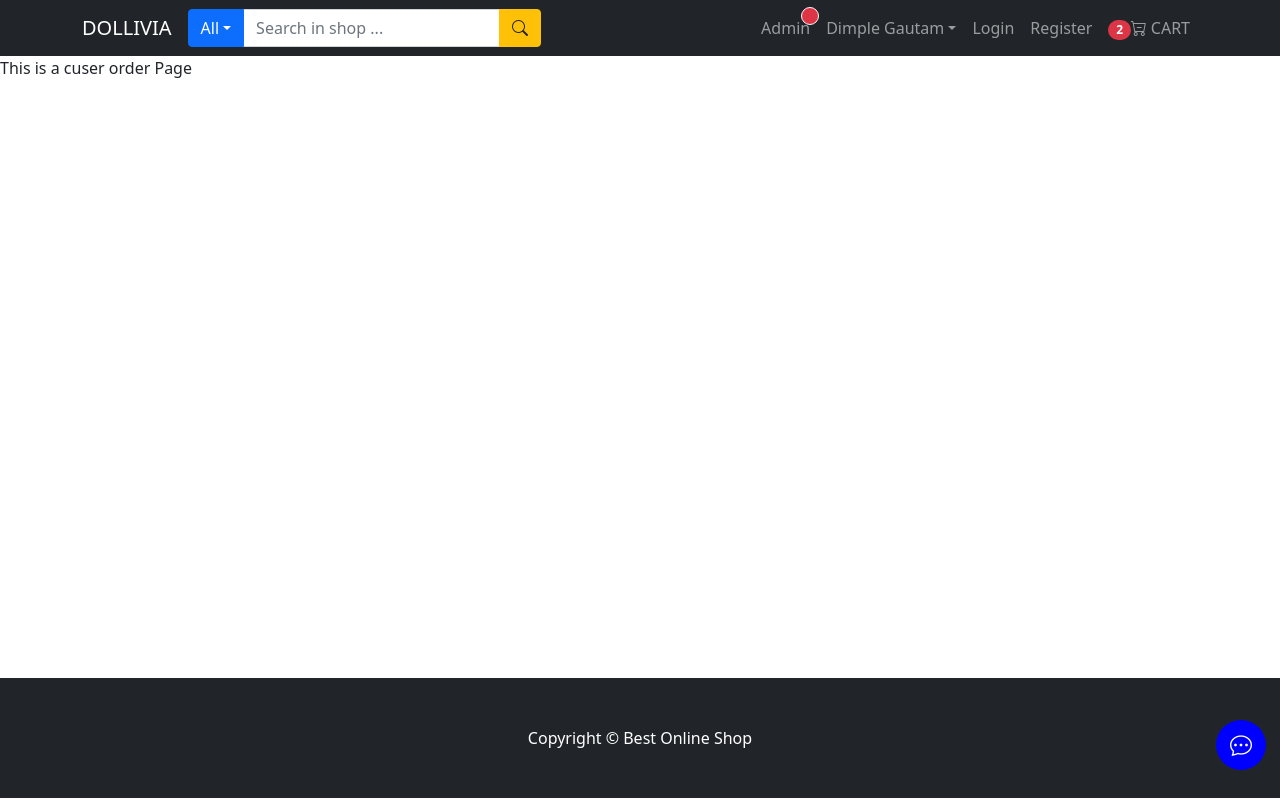
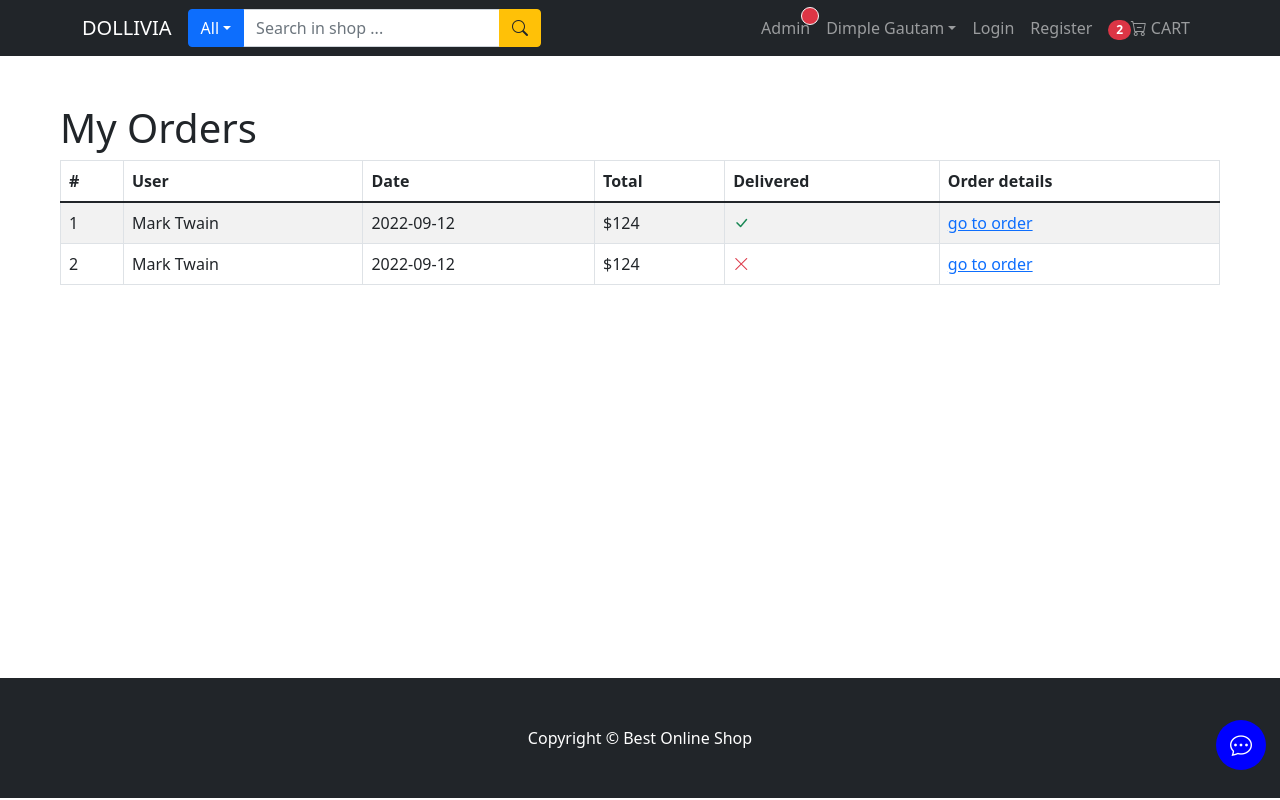
Before and after one commit to Dimple53/E-commerce_Website, a React (Create React App) app in the folder E-commerceApplication/frontend/: page /user/my-orders in a window 1280 px wide. Built offline with nearby package versions, Linux system fonts and the light colour scheme.

Commit message:
user order page

```diff
--- a/E-commerceApplication/frontend/src/pages/user/UserOrdersPage.js
+++ b/E-commerceApplication/frontend/src/pages/user/UserOrdersPage.js
@@ -1,4 +1,43 @@
+import { Row, Col, Table } from "react-bootstrap";
+import { Link } from "react-router-dom";
 const UserOrdersPage = () => {
-  return <p>This is a cuser order Page</p>;
+  return (
+    <Row className="m-5">
+      <Col md={12}>
+        <h1>My Orders</h1>
+        <Table striped bordered hover>
+          <thead>
+            <tr>
+              <th>#</th>
+              <th>User</th>
+              <th>Date</th>
+              <th>Total</th>
+              <th>Delivered</th>
+              <th>Order details</th>
+            </tr>
+          </thead>
+          <tbody>
+            {["bi bi-check-lg text-success", "bi bi-x-lg text-danger"].map(
+              (item, idx) => (
+                <tr key={idx}>
+                  <td>{idx +1}</td>
+                  <td>Mark Twain</td>
+                  <td>2022-09-12</td>
+                  <td>$124</td>
+                  <td>
+                    <i className={item}></i>
+                  </td>
+                  <td>
+                    <Link to="/user/order-details">go to order</Link>
+                  </td>
+                </tr>
+              )
+            )}
+          </tbody>
+        </Table>
+      </Col>
+    </Row>
+  );
 };
+
 export default UserOrdersPage;
```
